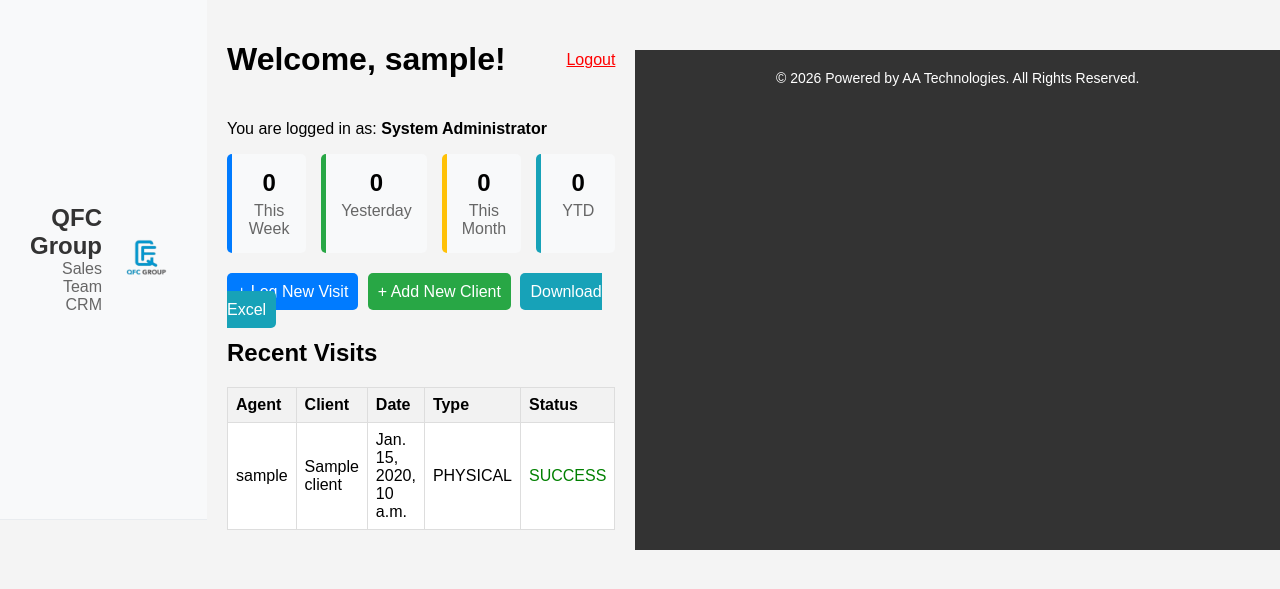
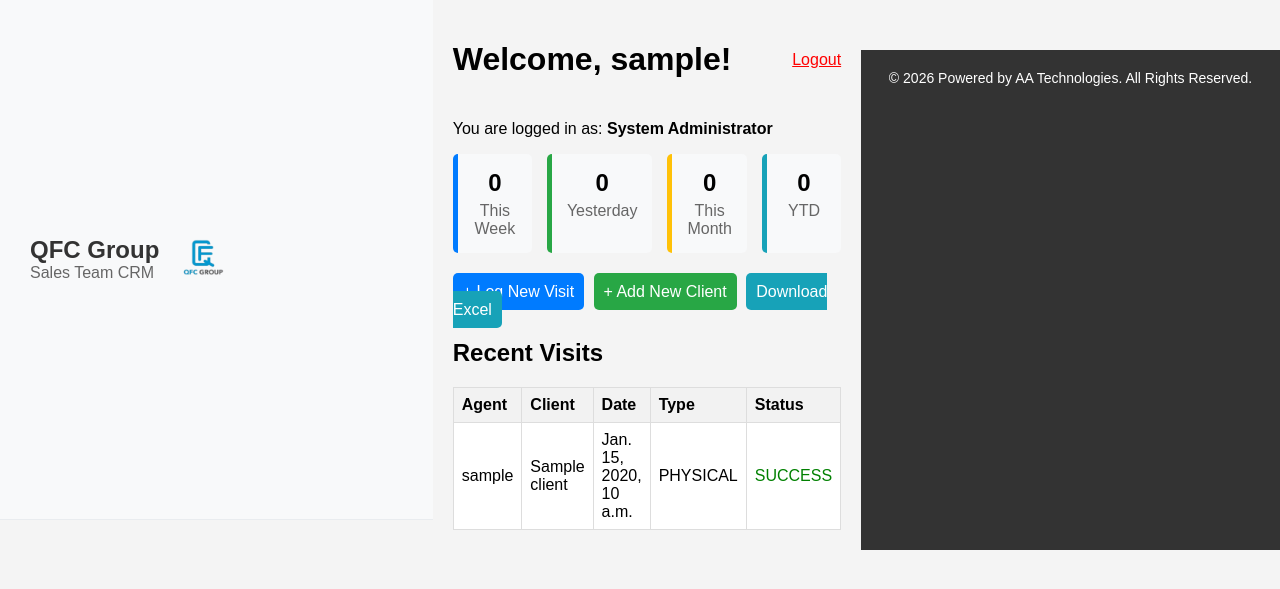
Before and after one commit to athergb/sales-crm, a Django app: page / in a window 1280 px wide. Shown: the top 589 px of the page. Run offline with Django 4.2, Linux system fonts and the light colour scheme; a user stored in the database is signed in; tables that the repository leaves empty hold one stand-in row (values such as "Sample post").

Commit message:
Fix Header and Footer alignment

```diff
--- a/static/css/style.css
+++ b/static/css/style.css
@@ -73,18 +73,19 @@
 /* MAIN HEADER STYLES */
 .main-header {
     background-color: #f8f9fa;
+    width: 100%;               /* Ensures header spans full width */
     padding: 15px 30px;
     border-bottom: 1px solid #e9ecef;
     display: flex;
-    justify-content: flex-end; /* This pushes everything to the RIGHT corner */
     align-items: center;
+    justify-content: flex-start; /* Aligns content to the LEFT side */
     margin-bottom: 30px;
+    box-sizing: border-box;      /* Ensures padding doesn't break width */
 }
 
 .header-container {
     display: flex;
     align-items: center;
-    text-align: right;
 }
 
 .header-text h1 {
@@ -103,18 +104,18 @@
 }
 
 .header-logo {
-    height: 60px; /* Adjust logo size here */
-    margin-left: 15px; /* Space between text and logo */
+    height: 60px;
+    margin-left: 15px;
 }
 
 /* MAIN FOOTER STYLES */
 .main-footer {
+    width: 100%;               /* Ensures footer spans full width */
     margin-top: 50px;
     padding: 20px;
     background-color: #333;
     color: #fff;
     text-align: center;
     font-size: 14px;
-    position: relative;
-    width: 100%;
+    box-sizing: border-box;      /* Ensures padding doesn't break width */
 }
```
